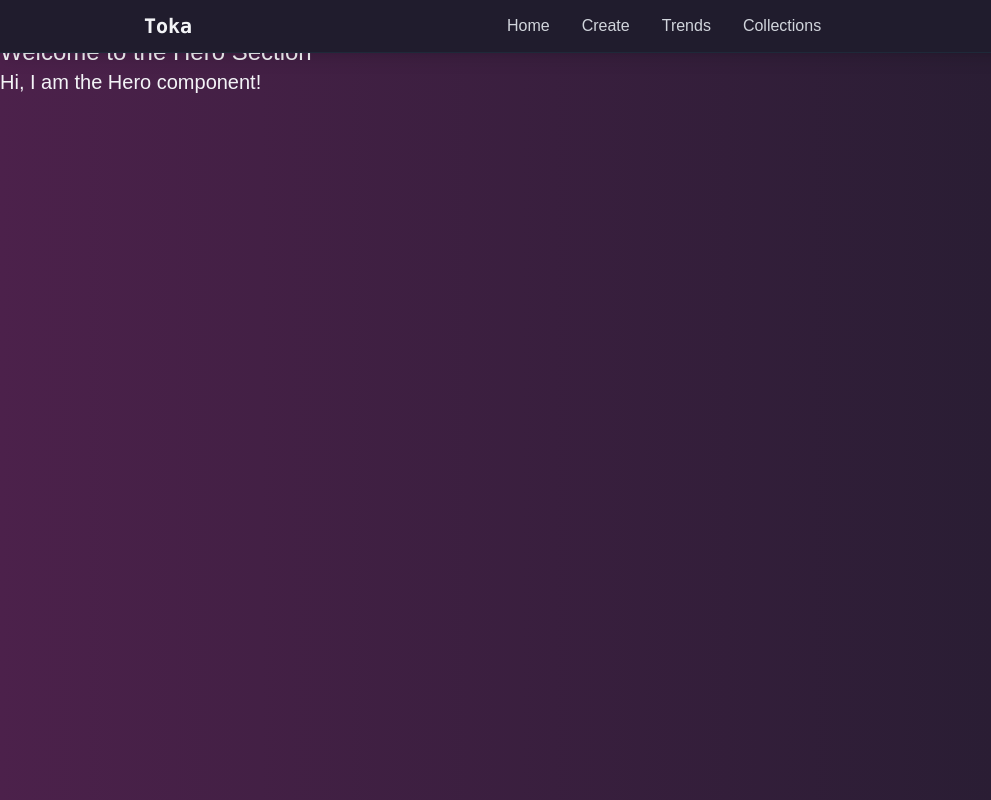
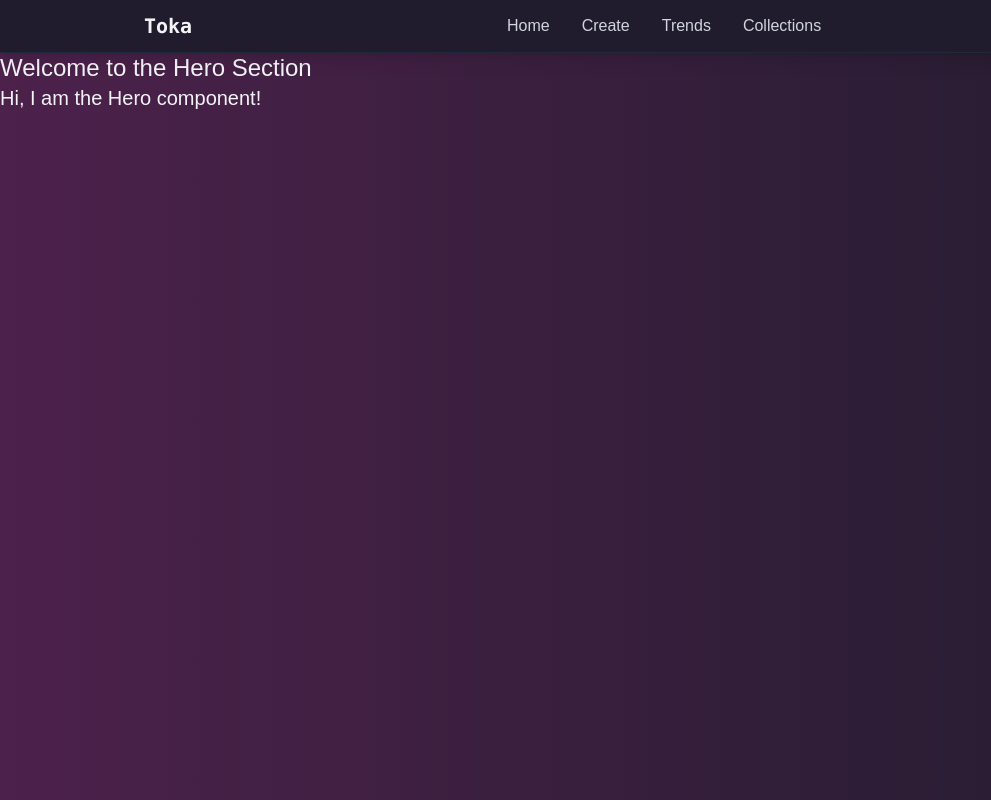
Before and after one commit to Dachenna/Toka, a React (Vite) app in the folder toka/: page / in a window 1280 px wide. Shown: the whole page, without its empty margins (0-991 px from the left). Built offline with nearby package versions, Linux system fonts and the light colour scheme.

Commit message:
modified:   toka/src/Components/Sections/Home/Hero.jsx

```diff
--- a/toka/src/Components/Sections/Home/Hero.jsx
+++ b/toka/src/Components/Sections/Home/Hero.jsx
@@ -2,7 +2,7 @@ import React from 'react'
 
 const Hero = () => {
   return (
-    <main className='relative top-9'>
+    <main className='relative top-13'>
       <div className="grid grid-cols-1">
         <h1 className="text-2xl">
           Welcome to the Hero Section
```
